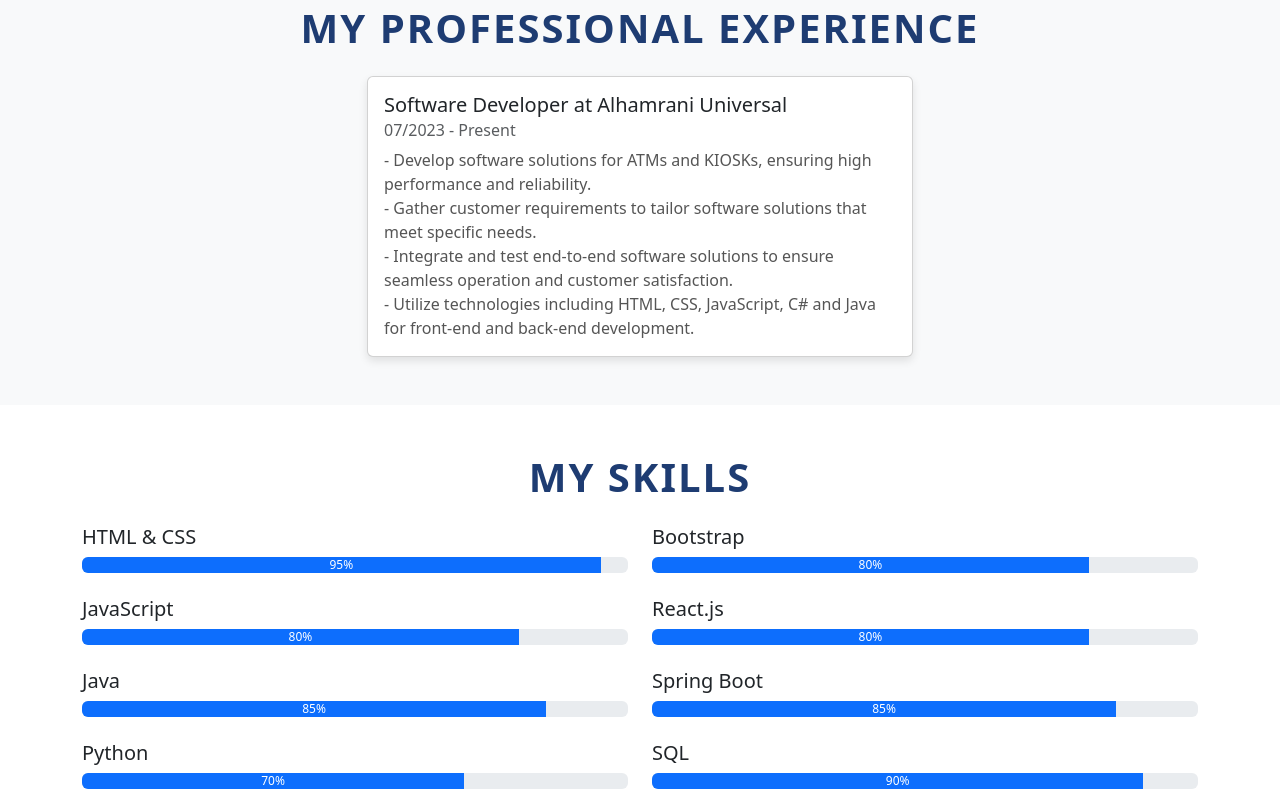
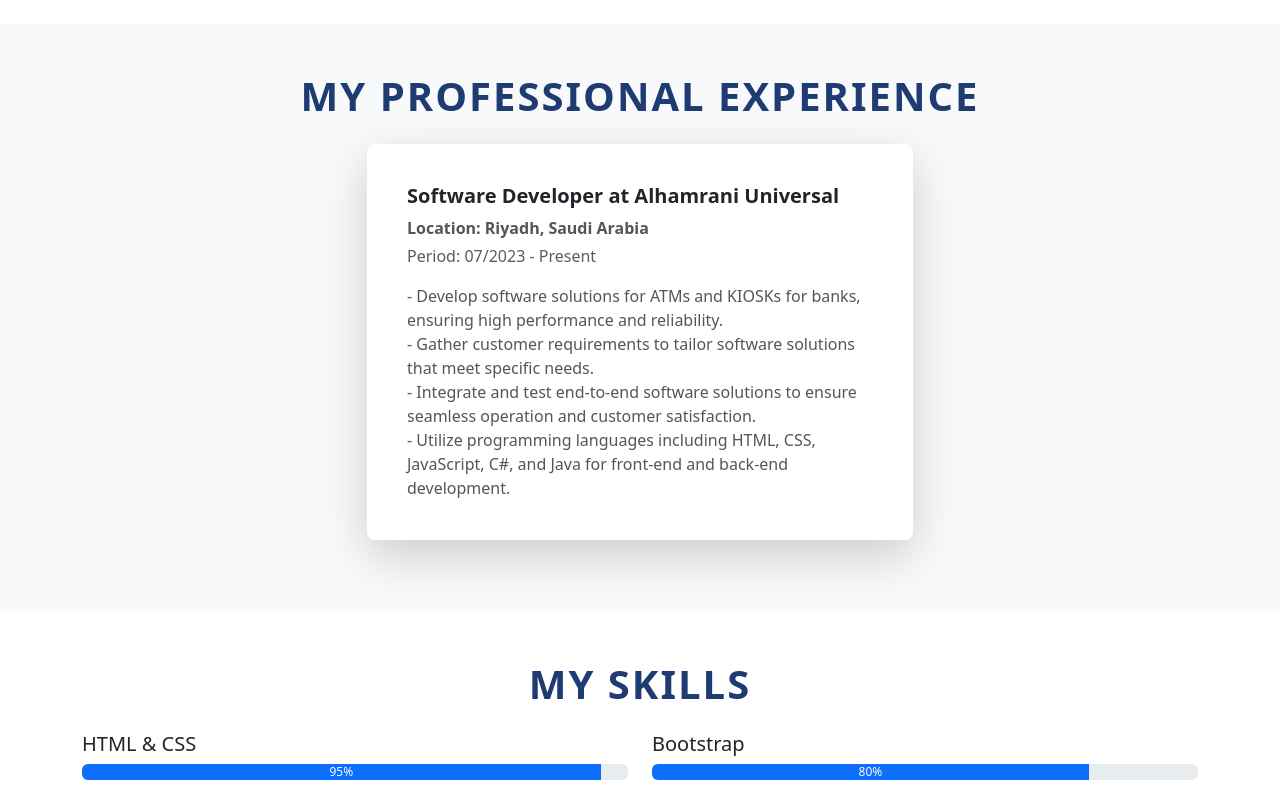
Before and after one commit to MohammedMahdiAlyami/MyWebsite, a React (Create React App) app: page / in a window 1280 px wide. Shown: the part 3760-4560 px from the top of the page. Built offline with nearby package versions, Linux system fonts and the light colour scheme.

Commit message:
Implemented updates, bug fixes, and feature improvements.

```diff
--- a/package.json
+++ b/package.json
@@ -39,5 +39,8 @@
       "last 1 firefox version",
       "last 1 safari version"
     ]
+  },
+  "devDependencies": {
+    "@babel/plugin-transform-private-property-in-object": "^7.25.9"
   }
 }
--- a/src/Components/Experience.jsx
+++ b/src/Components/Experience.jsx
@@ -11,16 +11,19 @@
       experiences: [
         {
           title: "Software Developer at Alhamrani Universal",
+          locationLabel: "Location:",
+          location: "Riyadh, Saudi Arabia",
+          periodLabel: "Period:",
           period: "07/2023 - Present",
           description: (
             <>
-              - Develop software solutions for ATMs and KIOSKs, ensuring high performance and reliability.
+              - Develop software solutions for ATMs and KIOSKs for banks, ensuring high performance and reliability.
               <br />
               - Gather customer requirements to tailor software solutions that meet specific needs.
               <br />
               - Integrate and test end-to-end software solutions to ensure seamless operation and customer satisfaction.
               <br />
-              - Utilize technologies including HTML, CSS, JavaScript, C# and Java for front-end and back-end development.
+              - Utilize programming languages including HTML, CSS, JavaScript, C#, and Java for front-end and back-end development.
             </>
           ),
         },
@@ -31,16 +34,19 @@
       experiences: [
         {
           title: "مطور برمجيات في شركة الحمراني العالمية",
+          locationLabel: "الموقع:",
+          location: "الرياض، المملكة العربية السعودية",
+          periodLabel: "الفترة:",
           period: "07/2023 - الآن",
           description: (
             <>
-              - تطوير حلول برمجية لـ ATMs و KIOSKs لضمان الأداء العالي والموثوقية.
+              - تطوير حلول البرمجيات لأجهزة الصراف الآلي وأجهزة الخدمة الذاتية للبنوك، مع ضمان الأداء العالي والموثوقية.
               <br />
               - جمع متطلبات العملاء لإنشاء حلول برمجية مخصصة تلبي الاحتياجات المحددة.
               <br />
               - دمج واختبار حلول البرمجيات من البداية إلى النهاية لضمان التشغيل السلس ورضا العملاء.
               <br />
-              - استخدام تقنيات مثل HTML و CSS و JavaScript و C# و Java لتطوير الواجهات الأمامية والخلفية.
+              - استخدام لغات البرمجة مثل HTML وCSS وJavaScript وC# وJava لتطوير الواجهات الأمامية والخلفية.
             </>
           ),
         },
@@ -60,11 +66,19 @@
         <h2 className="text-center mb-4">{selectedContent.title}</h2>
         <Row className="justify-content-center">
           {selectedContent.experiences.map((exp, index) => (
-            <Col md={8} lg={6} key={index}>
-              <Card className="h-100 experience-card">
+            <Col md={8} lg={6} key={index} className="mb-4">
+              <Card className="experience-card shadow-lg border-0 rounded-3 p-4 hover-effect">
                 <Card.Body>
-                  <Card.Title className="experience-title">{exp.title}</Card.Title>
-                  <Card.Subtitle className="mb-2 text-muted experience-period">{exp.period}</Card.Subtitle>
+                  <Card.Title className="experience-title fw-bold">{exp.title}</Card.Title>
+                  {/* الموقع */}
+                  <Card.Text className="mb-1 fw-semibold">
+                    {exp.locationLabel} {exp.location}
+                  </Card.Text>
+                  {/* الفترة */}
+                  <Card.Text className="text-muted mb-3">
+                    {exp.periodLabel} {exp.period}
+                  </Card.Text>
+                  {/* الوصف */}
                   <Card.Text>{exp.description}</Card.Text>
                 </Card.Body>
               </Card>
--- a/src/Components/Projects.jsx
+++ b/src/Components/Projects.jsx
@@ -11,17 +11,18 @@
       title: "My Projects",
       projects: [
         {
-          title: "Parking Spot Booking Website",
+          title: "Parking Spot Booking System",
           description: (
             <>
-              - This application is built using the Spring Boot framework with dependencies such as Spring Web, Validation, Lombok, Spring Data JPA, MySQL Driver, and Spring Security.
+              - This system is built using the Spring Boot framework with dependencies such as Spring Web, Validation, Lombok, Spring Data JPA, MySQL Driver, and Spring Security.
               <br />
               - It integrates a MySQL database and employs JPA relationships to manage data effectively.
               <br />
               - A real-time scheduling algorithm ensures efficient bookings and seamless updates, cancellations, check-ins, and check-outs.
               <br />
               - The system supports over 43 API endpoints, enabling companies to manage branches and parking spots, customers to handle accounts and bookings, and includes comprehensive testing with JUnit5.
-              <br /><br /></>
+              <br /><br />
+            </>
           ),
           link: "https://github.com/MohammedAjaji/Parking",
         },
@@ -38,7 +39,7 @@
               - Used SQLite as an internal database to save Human Resources Managers and employees' data.
             </>
           ),
-          link: "#",
+          link: "https://github.com/MohammedMahdiAlyami/Human-Resources-Management-System",
         },
         {
           title: "React-Flask Authentication System",
@@ -61,17 +62,18 @@
       title: "مشاريعي",
       projects: [
         {
-          title: "موقع حجز مواقف السيارات",
+          title: "نظام حجز مواقف السيارات",
           description: (
             <>
-              - تم بناء هذا التطبيق باستخدام إطار عمل Spring Boot مع الاعتماد على Spring Web، Validation، Lombok، Spring Data JPA، MySQL Driver، وSpring Security.
+              - تم بناء هذا النظام باستخدام إطار عمل Spring Boot مع الاعتماد على Spring Web، Validation، Lombok، Spring Data JPA، MySQL Driver، وSpring Security.
               <br />
               - يتكامل مع قاعدة بيانات MySQL ويستخدم علاقات JPA لإدارة البيانات بكفاءة.
               <br />
               - يضمن خوارزمية جدولة في الوقت الفعلي حجوزات فعالة وتحديثات وإلغاءات وتسجيل دخول ومغادرة بسلاسة.
               <br />
               - يدعم النظام أكثر من 43 نقطة API، مما يتيح للشركات إدارة الفروع والمواقف، وللعملاء إدارة الحسابات والحجوزات، مع اختبارات شاملة باستخدام JUnit5.
-              <br /><br /></>
+              <br /><br />
+            </>
           ),
           link: "https://github.com/MohammedAjaji/Parking",
         },
@@ -88,7 +90,7 @@
               - استخدمت قاعدة بيانات SQLite لحفظ بيانات الموظفين ومديري الموارد البشرية.
             </>
           ),
-          link: "#",
+          link: "https://github.com/MohammedMahdiAlyami/Human-Resources-Management-System",
         },
         {
           title: "نظام توثيق باستخدام React و Flask",
@@ -118,12 +120,10 @@
         <Row>
           {selectedContent.projects.map((project, index) => (
             <Col md={4} key={index} className="mb-4">
-              <Card className="h-100 shadow-sm d-flex flex-column project-card">
+              <Card className="h-100 shadow-sm project-card rounded-3">
                 <Card.Body className="d-flex flex-column">
-                  <div>
-                    <Card.Title className="text-dark project-title">{project.title}</Card.Title>
-                    <Card.Text className="text-muted project-description">{project.description}</Card.Text>
-                  </div>
+                  <Card.Title className="text-dark project-title fw-bold">{project.title}</Card.Title>
+                  <Card.Text className="text-muted project-description">{project.description}</Card.Text>
                   <div className="mt-auto">
                     <Button
                       variant="primary"
--- a/src/Components/Qualifications.jsx
+++ b/src/Components/Qualifications.jsx
@@ -58,10 +58,10 @@
         <Row>
           {selectedContent.qualifications.map((qual, index) => (
             <Col md={4} key={index} className="mb-4">
-              <Card className="h-100 shadow-sm qualification-card hover-effect">
+              <Card className="qualification-card h-100 shadow-lg border-0 rounded-3 p-4 hover-effect">
                 <Card.Body>
                   <Card.Title className="qualification-title">{qual.title}</Card.Title>
-                  <Card.Subtitle className="mb-2 qualification-period">{qual.period}</Card.Subtitle>
+                  <Card.Subtitle className="mb-2 qualification-period text-muted">{qual.period}</Card.Subtitle>
                   <Card.Text className="qualification-description">{qual.description}</Card.Text>
                 </Card.Body>
               </Card>
--- a/src/Components/Skills.jsx
+++ b/src/Components/Skills.jsx
@@ -16,7 +16,7 @@
         { name: "React.js", level: 80 },
         { name: "Java", level: 85 },
         { name: "Spring Boot", level: 85 },
-        { name: "Python", level: 70 },
+        { name: "Python", level: 75 },
         { name: "SQL", level: 90 },
         { name: "MySQL", level: 90 },
         { name: "PostgreSQL", level: 85 },
@@ -39,7 +39,7 @@
         { name: "React.js", level: 80 },
         { name: "Java", level: 85 },
         { name: "Spring Boot", level: 85 },
-        { name: "Python", level: 70 },
+        { name: "Python", level: 75 },
         { name: "SQL", level: 90 },
         { name: "MySQL", level: 90 },
         { name: "PostgreSQL", level: 85 },
```
Also changed, not shown: 1 other file (tests, documents, lock files or other folders).
